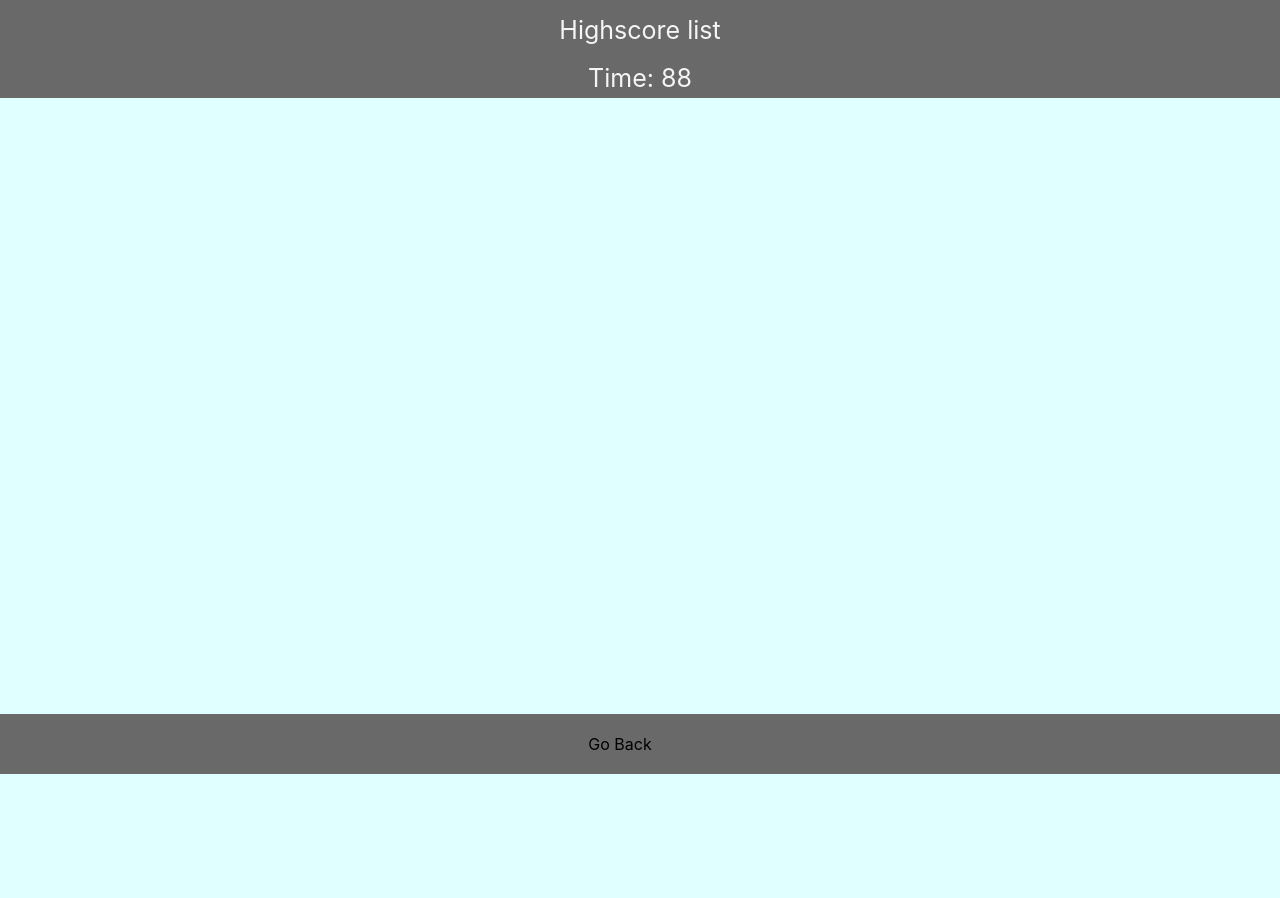
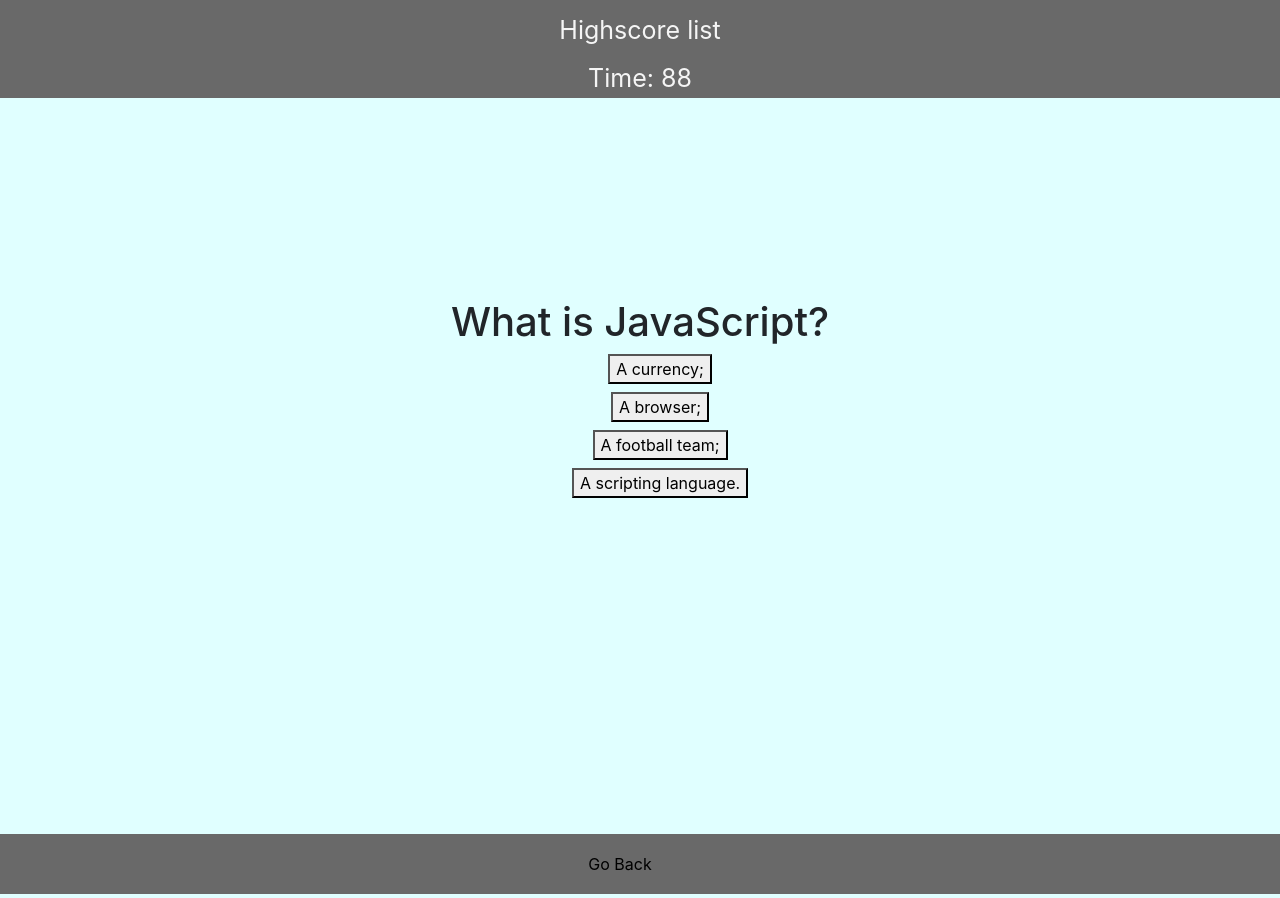
Before and after one commit to Valllerian/Code-Quiz-Project, a plain HTML site: page index.html in a window 1280 px wide. Both pictures are taken after a click on the button "Start". Before the commit the page ends 800 px from the top, so only its background shows below. Drawn offline with nearby package versions, Linux system fonts and the light colour scheme.

Commit message:
Displaying answers fixed

```diff
--- a/assets/css/style.css
+++ b/assets/css/style.css
@@ -62,8 +62,16 @@ p {
 }
 
 #questionSection{
-    display: none;
-    margin-bottom:70vh ;
+    margin-top: 10vh;
+    margin-bottom:35vh ;
+    list-style: none;
+}
+
+#answer {
+    list-style-type: none;
+}
+#answer li {
+    margin:1vh;
 }
 
 footer{
--- a/assets/javascript/script.js
+++ b/assets/javascript/script.js
@@ -8,7 +8,9 @@ var questionEl = document.querySelector("#questionText");
 var answerEl = document.querySelector("#answer");
 var prompt = document.querySelector("#prompt");
 
+
 // setting a variable with questions and answers
+var currentQuestion = 0
 var questions = [
     firstQuestion = {
         question : "What is JavaScript?",
@@ -44,6 +46,7 @@ var questions = [
 // Global var to keep track of score
 var score = 0;
 
+
 // Global var for timer seconds
 var timer = 90;
 
@@ -73,9 +76,20 @@ function startTimer() {
     }, 1000);
   }
 
+//   Uses the array of questions and displays each question with answers (answers are buttons)
 function showQuestion(){
-    questionSection.setAttribute("style", "display:block;");
+    questionEl.textContent = questions[currentQuestion].question;
+    for(i = 0; i < questions[currentQuestion].answer.length; i++){
+        var li = document.createElement("li")
+        li.innerHTML = "<button>" + questions[currentQuestion].answer[i] +"</button>";
+        li.dataIndex = i;
+
+        answerEl.append(li);
 }
+}
+// Make right\wrong
+// Make count
+// Make Promt
 
 //   Hides main text after start button is clicked and starts displaying questions and footer
 function display(){
--- a/index.html
+++ b/index.html
@@ -24,9 +24,12 @@
         <button id="start-button">Start</button>
     </section>
     <section id="questionSection">
-        <p1 id="questionText"></h1>
+        <!-- Question -->
+        <h1 id="questionText"></h1>
+        <!-- List of answers -->
         <ul id="answer"></ul>
-        <p2 id="prompt"></p>
+        <!-- shows Correct\Wrong depending on the answer -->
+        <p id="prompt"></p>
     </section>
 
     <footer>
```
